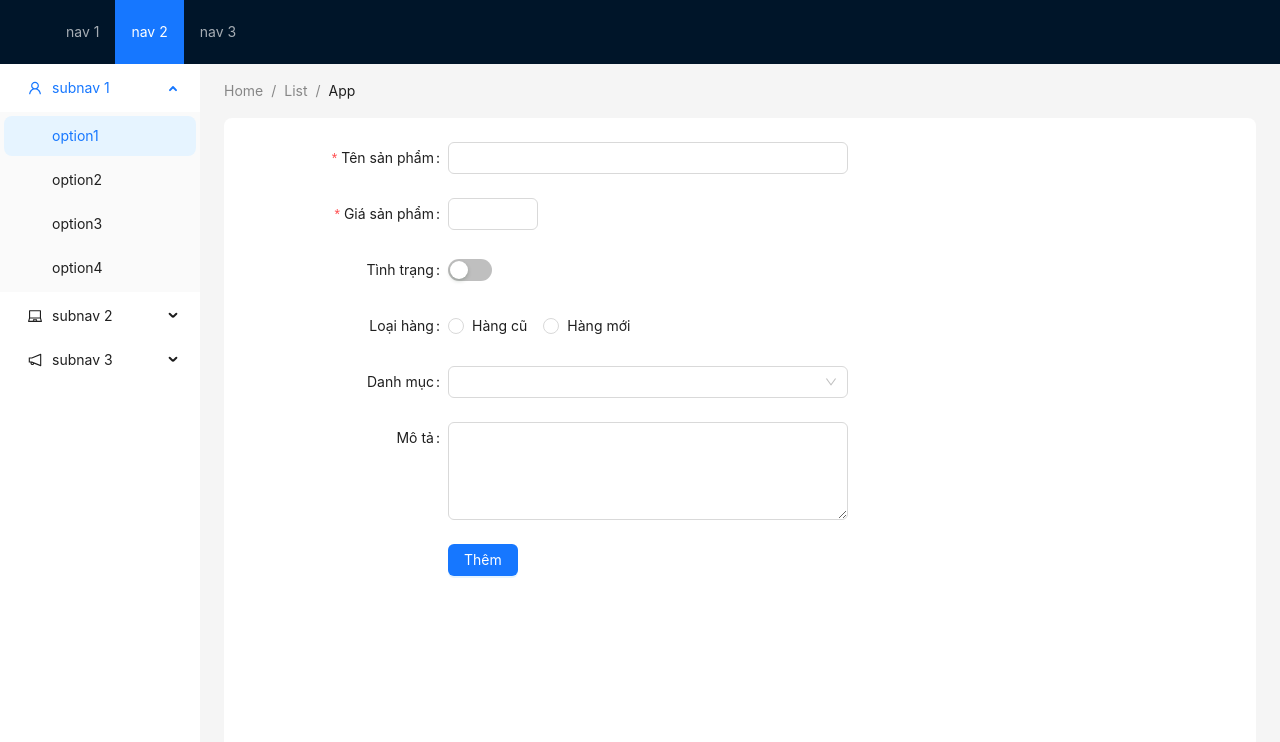
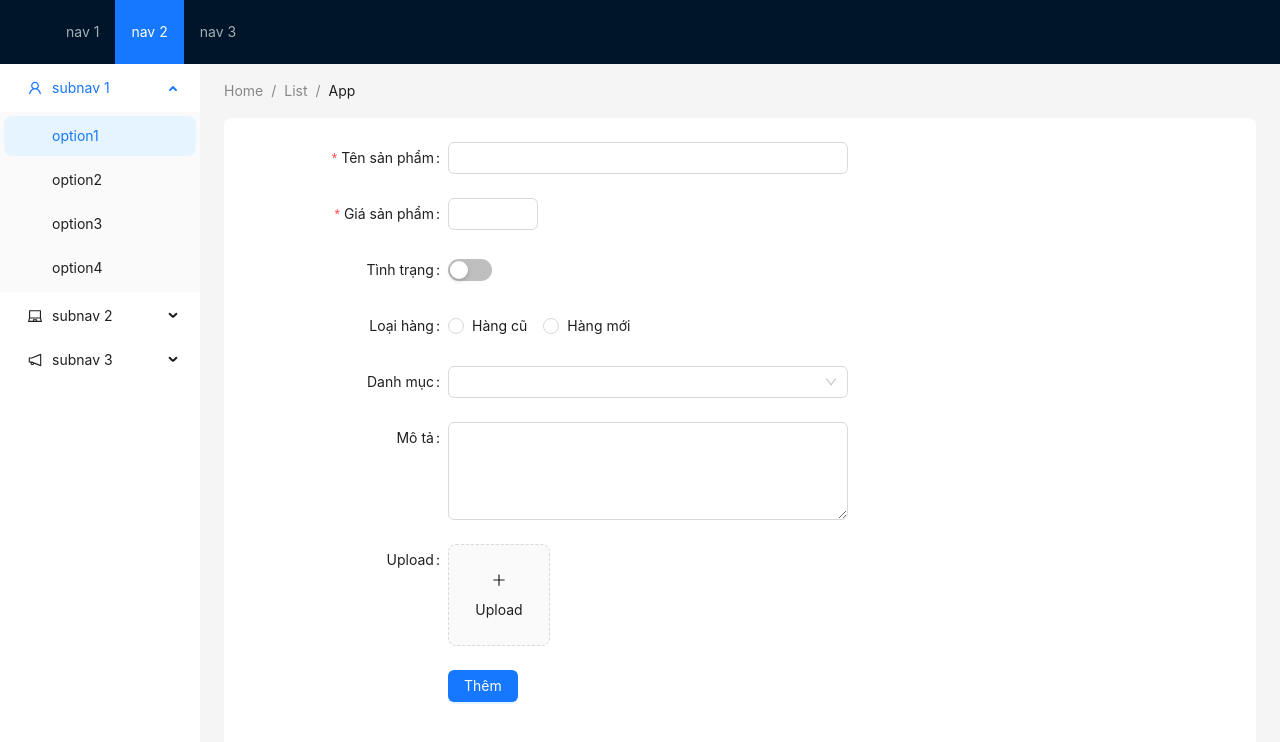
Before and after one commit to datlt2306/FPL-WEB209, a React (Vite) app: page /admin/products/add in a window 1280 px wide. Shown: the top 742 px of the page. Built offline with nearby package versions, Linux system fonts and the light colour scheme.

Commit message:
WD18401 - Buổi 8

```diff
--- a/db.json
+++ b/db.json
@@ -8,6 +8,16 @@
       "category": "danhmuc1",
       "description": "mô tả",
       "id": 1
+    },
+    {
+      "name": "Sản phẩm 2",
+      "price": 200,
+      "avaiable": true,
+      "type": "type1",
+      "category": "danhmuc1",
+      "description": "mô tả",
+      "imageUrl": "https://res.cloudinary.com/ecommercer2021/image/upload/v1727245083/pjet24j1zxv1vs1s2s7z.jpg",
+      "id": 2
     }
   ],
   "users": []
--- a/src/components/ProductAdd.jsx
+++ b/src/components/ProductAdd.jsx
@@ -1,8 +1,11 @@
 import { useMutation, useQueryClient } from "@tanstack/react-query";
 import axios from "axios";
-import { Form, Input, Button, InputNumber, Radio, Select, Switch } from "antd";
+import { PlusOutlined } from "@ant-design/icons";
+import { Form, Input, Button, InputNumber, Radio, Select, Switch, Upload } from "antd";
+import { useState } from "react";
 const { TextArea } = Input;
 const ProductAdd = () => {
+    const [imageUrl, setImageUrl] = useState("");
     const queryClient = useQueryClient();
     const { mutate } = useMutation({
         mutationFn: async (product) => {
@@ -14,8 +17,20 @@ const ProductAdd = () => {
             });
         },
     });
+    const normFile = (e) => {
+        if (Array.isArray(e)) {
+            return e;
+        }
+        return e?.fileList;
+    };
+    const handleOnChange = (info) => {
+        console.log("info", info);
+        if (info.file.status === "done") {
+            setImageUrl(info.file.response.secure_url);
+        }
+    };
     const onFinish = (values) => {
-        mutate(values);
+        mutate({ ...values, imageUrl });
     };
     return (
         <div>
@@ -67,6 +82,33 @@ const ProductAdd = () => {
                 <Form.Item label="Mô tả" name="description">
                     <TextArea rows={4} />
                 </Form.Item>
+                <Form.Item label="Upload" valuePropName="fileList" getValueFromEvent={normFile}>
+                    <Upload
+                        action="https://api.cloudinary.com/v1_1/ecommercer2021/image/upload"
+                        listType="picture-card"
+                        data={{
+                            upload_preset: "demo-upload",
+                        }}
+                        onChange={handleOnChange}
+                    >
+                        <button
+                            style={{
+                                border: 0,
+                                background: "none",
+                            }}
+                            type="button"
+                        >
+                            <PlusOutlined />
+                            <div
+                                style={{
+                                    marginTop: 8,
+                                }}
+                            >
+                                Upload
+                            </div>
+                        </button>
+                    </Upload>
+                </Form.Item>
                 <Form.Item
                     wrapperCol={{
                         offset: 8,
--- a/src/pages/admin/Products.jsx
+++ b/src/pages/admin/Products.jsx
@@ -1,5 +1,5 @@
 import { useQuery } from "@tanstack/react-query";
-import { Skeleton, Table } from "antd";
+import { Skeleton, Table, Image } from "antd";
 import axios from "axios";
 
 const ProductsAdminPage = () => {
@@ -14,6 +14,14 @@ const ProductsAdminPage = () => {
         },
     });
     const columns = [
+        {
+            title: "Ảnh",
+            key: "imageUrl",
+            dataIndex: "imageUrl",
+            render: (_, item) => {
+                return <Image width={50} src={item.imageUrl} />;
+            },
+        },
         {
             title: "Tên",
             dataIndex: "name",
@@ -49,5 +57,8 @@ const ProductsAdminPage = () => {
         </div>
     );
 };
+// {ProductsAdminPage.map((product, index) => {
+//     console.log(product)
+// })}
 
 export default ProductsAdminPage;
```
